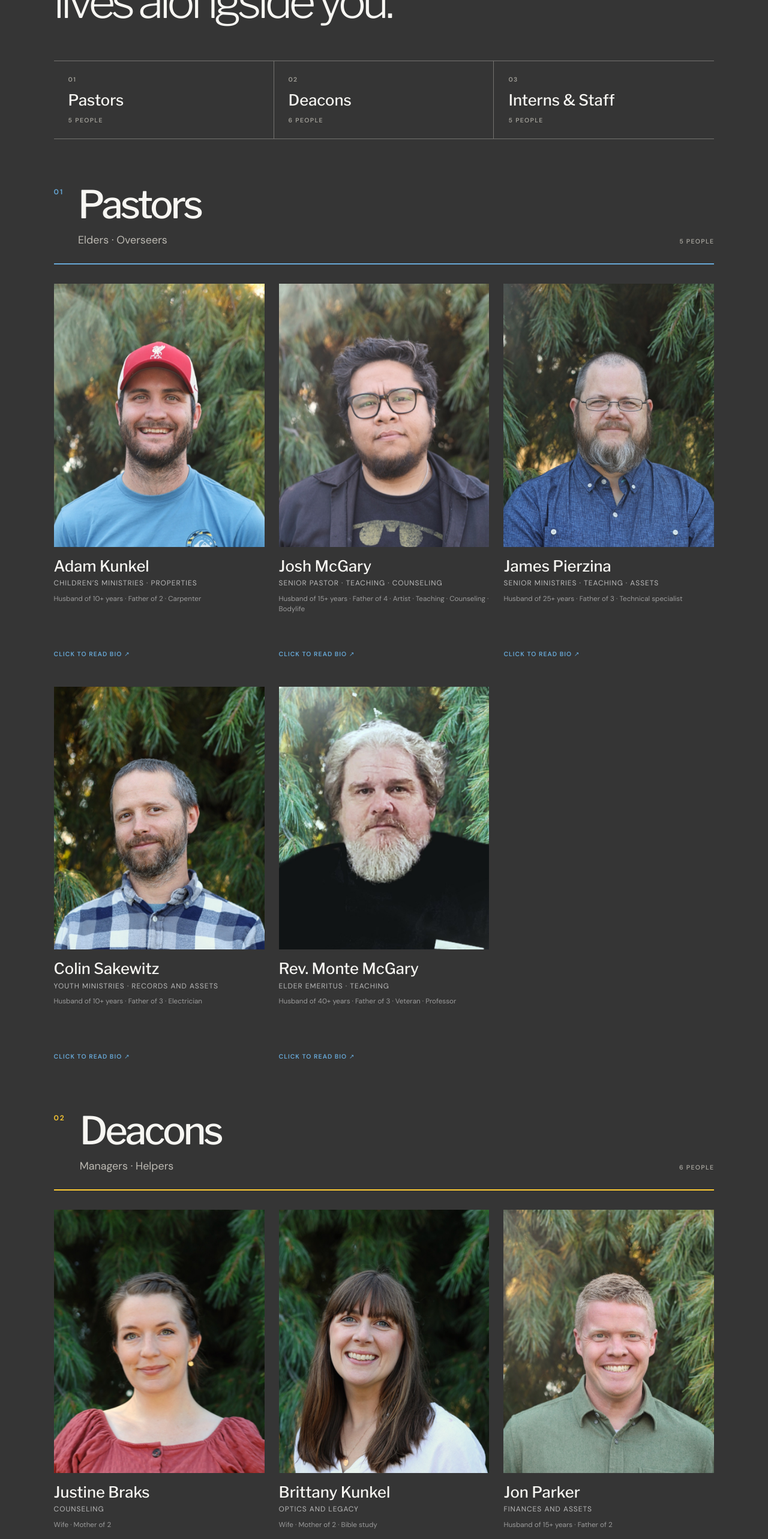
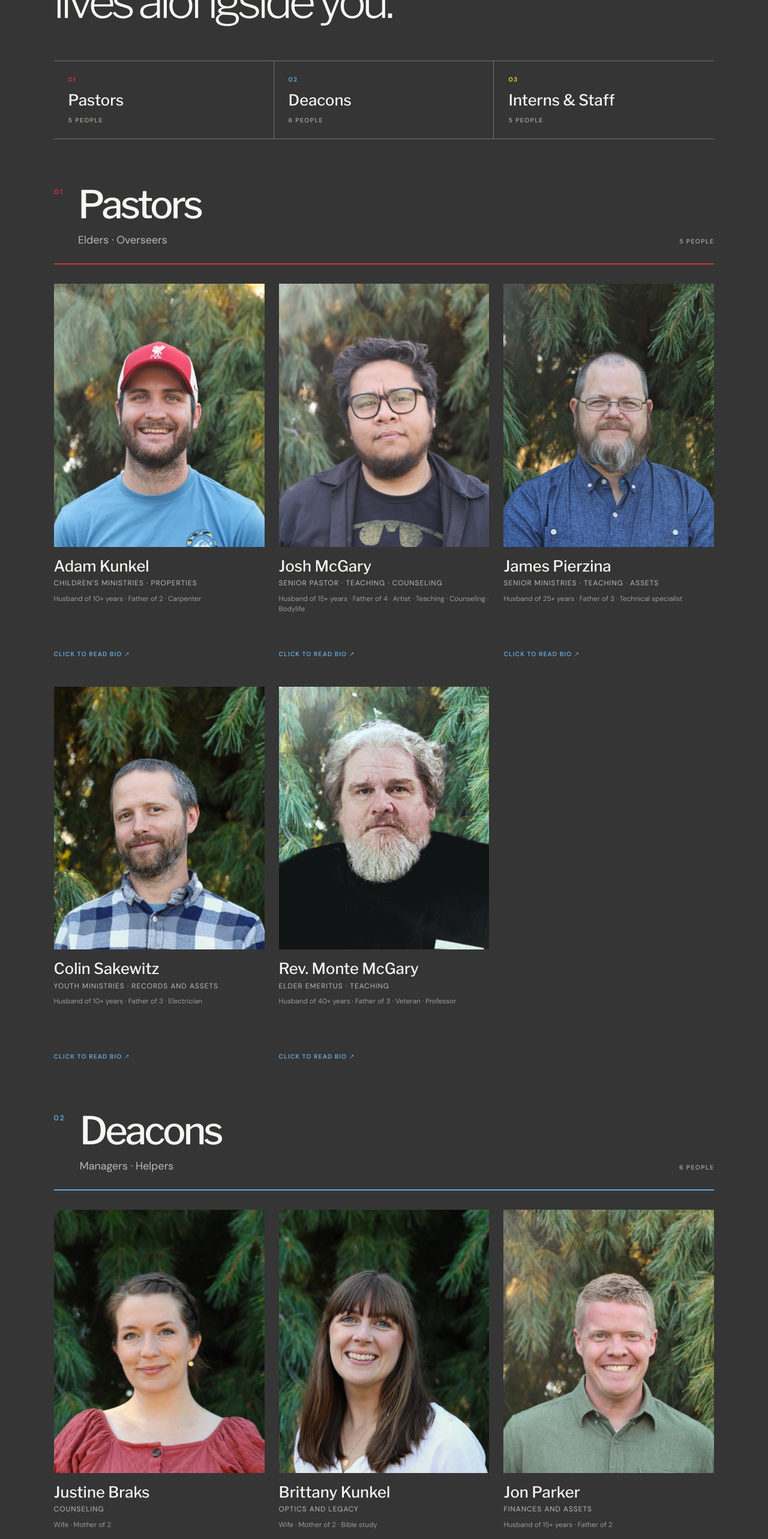
Before and after one commit to joshmcgary/abfpdx-preview, a React (Vite) app: page / in a window 1280 px wide. Shown: the part 7560-10126 px from the top of the page at 60% size. Built offline with nearby package versions, Linux system fonts and the light colour scheme.

Commit message:
Correct leadership group colors

```diff
--- a/src/styles.css
+++ b/src/styles.css
@@ -48,20 +48,27 @@ footer{background:#111}
 .staff-sequence{display:grid;grid-template-columns:repeat(3,1fr);margin-top:4rem;border-top:1px solid #f4f0e755;border-bottom:1px solid #f4f0e755}
 .staff-sequence a{display:grid;gap:.75rem;padding:1.5rem;text-decoration:none;border-right:1px solid #f4f0e755;transition:background .2s ease,color .2s ease}
 .staff-sequence a:last-child{border-right:0}
-.staff-sequence a:hover,.staff-sequence a:focus-visible{background:var(--blue);color:var(--ink);outline:0}
+.staff-sequence a:hover,.staff-sequence a:focus-visible{outline:0}
+.staff-sequence a:nth-child(1):hover,.staff-sequence a:nth-child(1):focus-visible{background:var(--red);color:#fff}
+.staff-sequence a:nth-child(2):hover,.staff-sequence a:nth-child(2):focus-visible{background:var(--blue);color:var(--ink)}
+.staff-sequence a:nth-child(3):hover,.staff-sequence a:nth-child(3):focus-visible{background:var(--gold);color:var(--ink)}
 .staff-sequence span,.staff-sequence small{font:600 .65rem 'DM Sans';letter-spacing:.13em;text-transform:uppercase;color:#f4f0e590}
+.staff-sequence a:nth-child(1)>span{color:var(--red)}
+.staff-sequence a:nth-child(2)>span{color:var(--blue)}
+.staff-sequence a:nth-child(3)>span{color:var(--gold)}
 .staff-sequence strong{font:500 clamp(1.2rem,2vw,1.8rem) 'Libre Franklin'}
 .staff-sequence a:hover span,.staff-sequence a:hover small,.staff-sequence a:focus-visible span,.staff-sequence a:focus-visible small{color:#162c24b3}
+.staff-sequence a:nth-child(1):hover span,.staff-sequence a:nth-child(1):hover small,.staff-sequence a:nth-child(1):focus-visible span,.staff-sequence a:nth-child(1):focus-visible small{color:#fff}
 .staff-groups>section{scroll-margin-top:2rem}
-.staff-group-header{display:grid;grid-template-columns:auto 1fr auto;align-items:end;gap:1.5rem;padding:0 0 1.5rem;border-bottom:2px solid var(--blue)}
-.staff-group-header>span{align-self:start;color:var(--blue);font:700 .75rem 'DM Sans';letter-spacing:.16em}
+.staff-group-header{display:grid;grid-template-columns:auto 1fr auto;align-items:end;gap:1.5rem;padding:0 0 1.5rem;border-bottom:2px solid var(--red)}
+.staff-group-header>span{align-self:start;color:var(--red);font:700 .75rem 'DM Sans';letter-spacing:.16em}
 .staff-group-header h3{color:var(--cream);font:400 clamp(2.8rem,5vw,5.8rem)/.92 'Libre Franklin';letter-spacing:-.06em;text-transform:none;margin:0}
 .staff-groups .staff-group-header p{max-width:700px;margin:1rem 0 0;padding:0;border:0;color:#f4f0e5b5;font:400 clamp(.95rem,1.4vw,1.15rem)/1.55 'DM Sans';text-transform:none;letter-spacing:normal}
 .staff-group-header>small{font:600 .66rem 'DM Sans';letter-spacing:.12em;text-transform:uppercase;color:#f4f0e590;padding-bottom:.4rem}
-.staff-groups>section:nth-child(2) .staff-group-header{border-color:var(--gold)}
-.staff-groups>section:nth-child(2) .staff-group-header>span{color:var(--gold)}
-.staff-groups>section:nth-child(3) .staff-group-header{border-color:var(--red)}
-.staff-groups>section:nth-child(3) .staff-group-header>span{color:var(--red)}
+.staff-groups>section:nth-child(2) .staff-group-header{border-color:var(--blue)}
+.staff-groups>section:nth-child(2) .staff-group-header>span{color:var(--blue)}
+.staff-groups>section:nth-child(3) .staff-group-header{border-color:var(--gold)}
+.staff-groups>section:nth-child(3) .staff-group-header>span{color:var(--gold)}
 .staff-card{min-width:0}
 .staff-card img,.staff-placeholder{display:block;width:100%;aspect-ratio:4/5;object-fit:cover;object-position:center top;background:#222}
 .staff-card h4{font:500 clamp(1.25rem,2vw,1.7rem) 'Libre Franklin';margin:1rem 0 .35rem}
```
